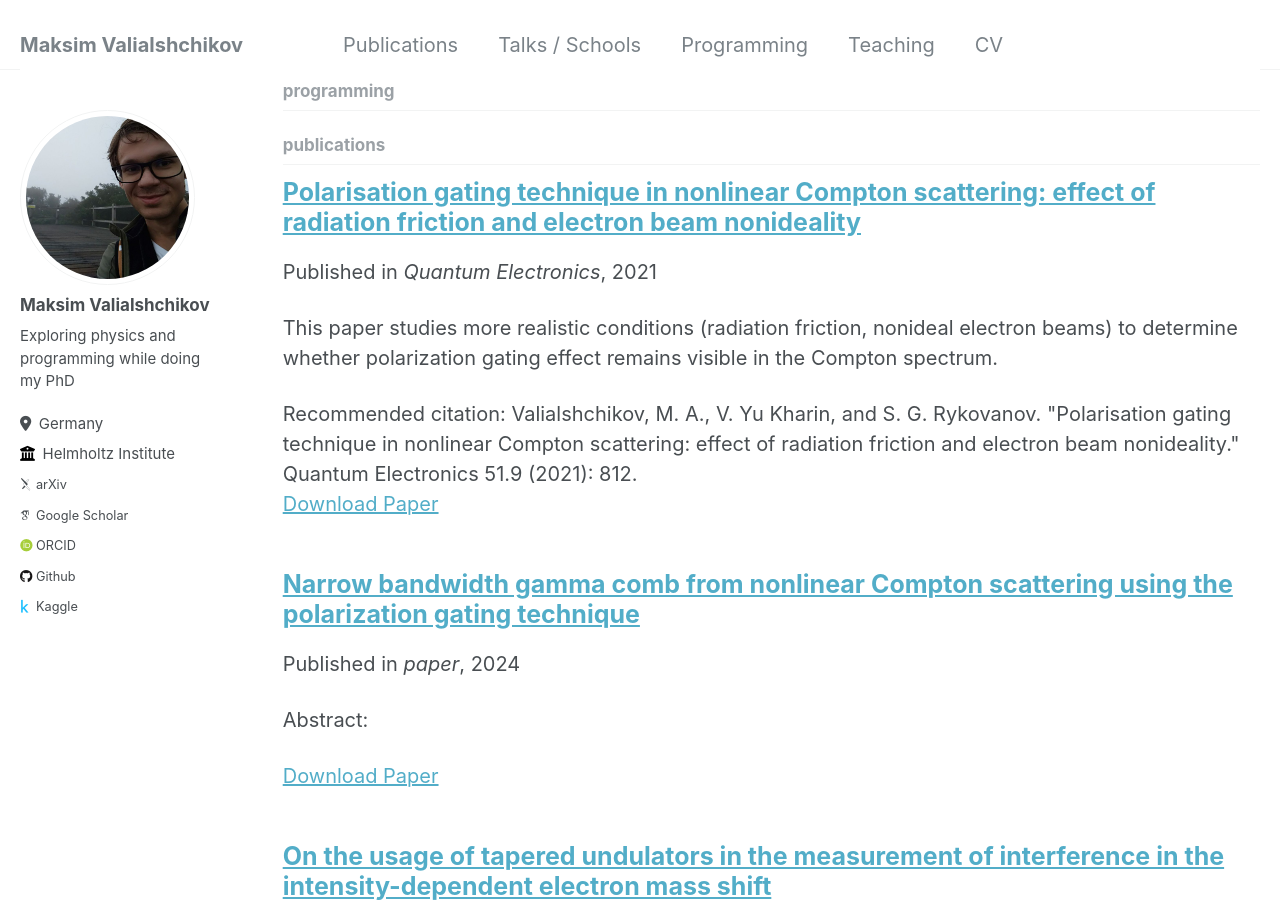
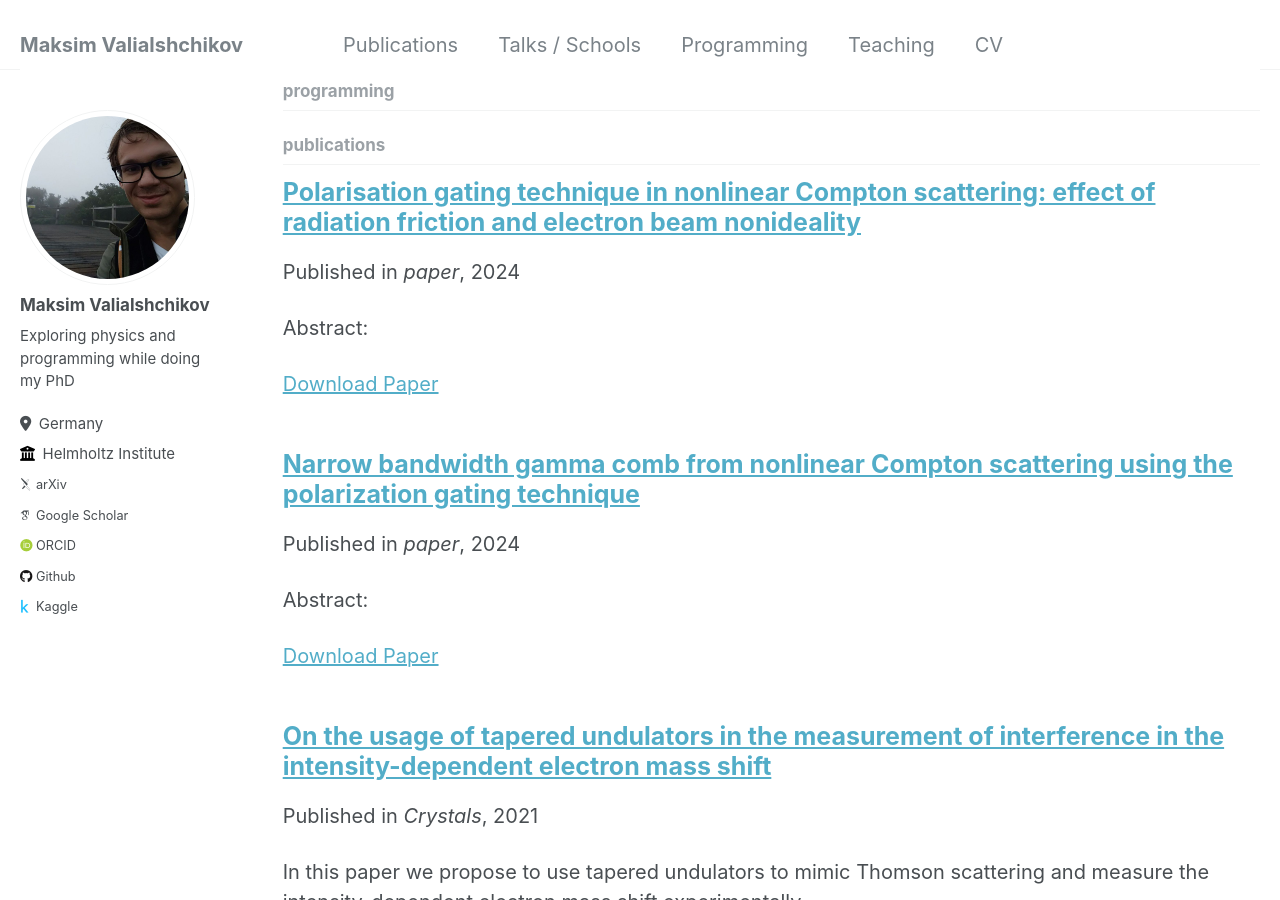
Before and after one commit to maxbalrog/maxbalrog.github.io, a Jekyll site: the page built from _pages/collection-archive.html, in a window 1280 px wide and 900 px high, scrolled down 1075 px. Built offline with Jekyll 4.4.1, drawn with Linux system fonts in a browser that asks for light colours; some web fonts are replaced.

Commit message:
Change article file content

```diff
--- a/_publications/2021-polarization-gating-details.md
+++ b/_publications/2021-polarization-gating-details.md
@@ -2,11 +2,14 @@
 title: "Polarisation gating technique in nonlinear Compton scattering: effect of radiation friction and electron beam nonideality"
 collection: publications
 permalink: /publication/2021-polarization-gating-details
-excerpt: 'This paper studies more realistic conditions (radiation friction, nonideal electron beams) to determine whether polarization gating effect remains visible in the Compton spectrum.'
-date: 2021-08-01
-venue: 'Quantum Electronics'
+venue: 'paper'
+year: 2021
+journal: 'Quantum Electronics'
+volume: 51.9
+page: 812
 paperurl: 'https://iopscience.iop.org/article/10.1070/QEL17616'
-citation: 'Valialshchikov, M. A., V. Yu Kharin, and S. G. Rykovanov. "Polarisation gating technique in nonlinear Compton scattering: effect of radiation friction and electron beam nonideality." Quantum Electronics 51.9 (2021): 812.'
+authors: '<b>M. A. Valialshchikov</b>, V. Yu. Kharin, and S. G. Rykovanov'
+doi: 'https://doi.org/10.1070/QEL17616'
 ---
 
 Abstract:
```
Also changed, not shown: _publications/2021-polarization-gating.md (+1 -1 lines).
